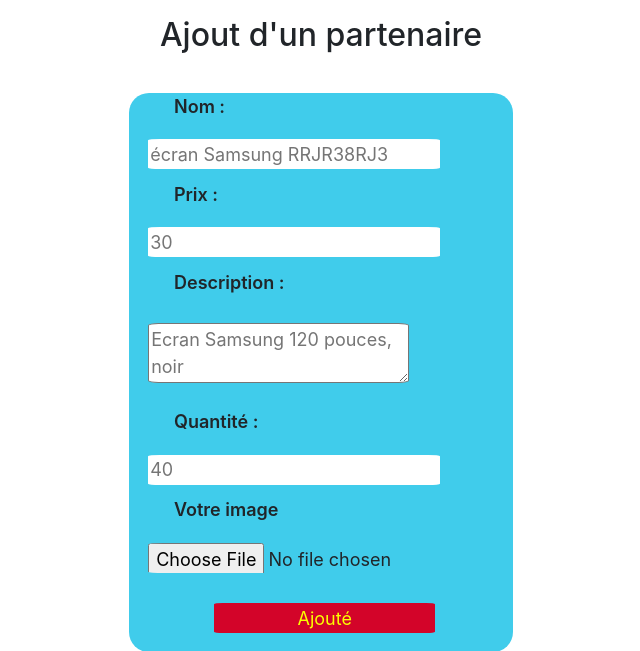
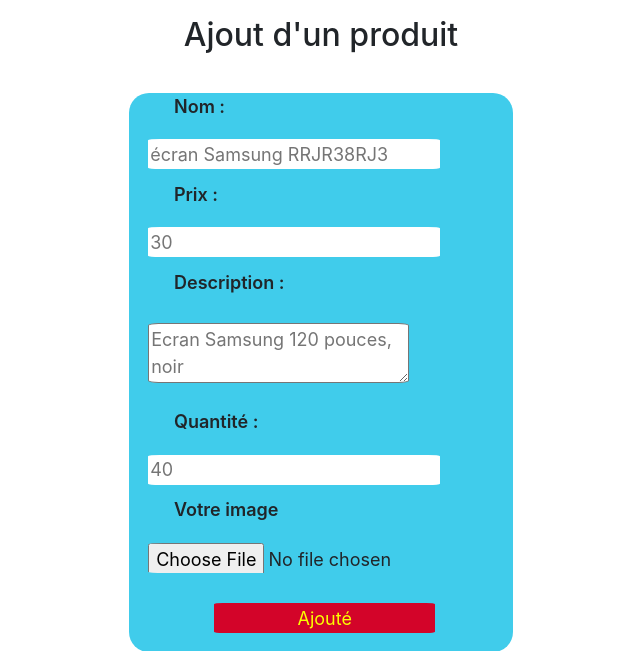
Before and after one commit to HabacheRami/PA, a PHP site: page /PA/add_produit.php in a window 1280 px wide. Shown: the part 140-791 px from the top of the page, without its empty margins (319-959 px from the left). Run offline with PHP 8.4, Linux system fonts and the light colour scheme; data that the repository does not hold is empty.

Commit message:
add_produit

```diff
--- a/CODE SOURCE/add_produit.php
+++ b/CODE SOURCE/add_produit.php
@@ -17,7 +17,7 @@
     <main>
 
 
-    <h2>Ajout d'un partenaire</h2>
+    <h2>Ajout d'un produit</h2>
 
             <?php  include('Includes/result.php'); ?>
 
@@ -30,7 +30,7 @@
 
                 <label> Prix :</label>
                 <div class="price">
-                  <input type="number" name="price" min="0" placeholder="30">
+                  <input type="number" name="price" min="0" step=".01" placeholder="30">
                 </div>
 
                 <label> Description :</label>
```
